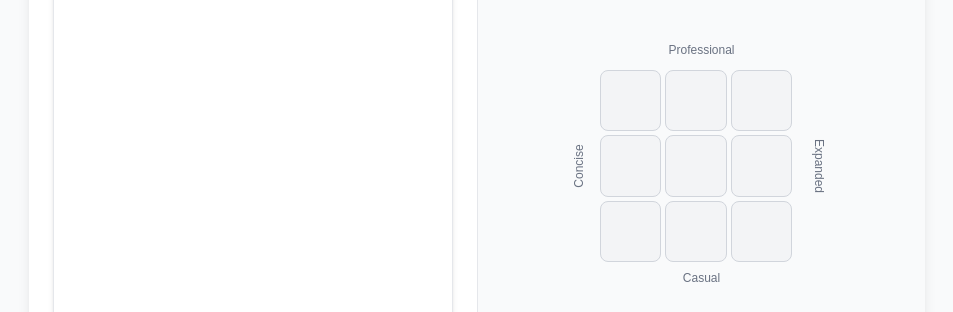
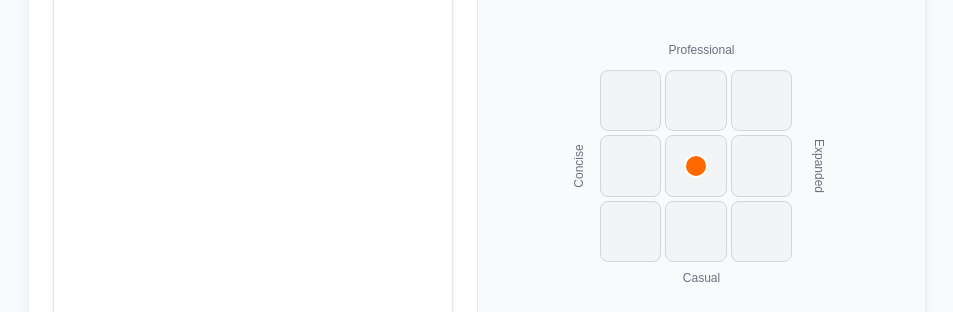
Before and after one commit to HarshGeed/Fiddle, a Next.js app: page / in a window 1280 px wide. Shown: the part 204-516 px from the top of the page, without its empty margins (163-1116 px from the left). Built offline with nearby package versions, Linux system fonts and the light colour scheme.

Commit message:
basic drag effect created

```diff
--- a/components/ToneMatrix.tsx
+++ b/components/ToneMatrix.tsx
@@ -1,25 +1,85 @@
+import React, { useState, useRef } from "react";
 
-// ToneMatrix: 3x3 grid selector for tone, with axis labels and pointer
-import React, { useState } from "react";
-
-// Props: onSelect callback receives the selected tone string
 type ToneMatrixProps = {
   onSelect: (tone: string) => void;
 };
 
 export default function ToneMatrix({ onSelect }: ToneMatrixProps) {
-  // Track selected cell as [row, col]
-  const [selected, setSelected] = useState<[number, number] | null>(null);
-
-  // Define axis tones for rows and columns
   const ROW_TONES = ["Professional", "Neutral", "Casual"];
   const COL_TONES = ["Concise", "Neutral", "Expanded"];
 
-  // Compute the tone name for a given cell
+  const gridRef = useRef<HTMLDivElement>(null);
+
+  // selected cell [row, col]
+  const [selected, setSelected] = useState<[number, number] | null>([1, 1]);
+  // draggable dot position
+  const [dotPos, setDotPos] = useState<{ x: number; y: number }>({
+    x: 0,
+    y: 0,
+  });
+  const [dragging, setDragging] = useState(false);
+
   const getTone = (row: number, col: number) => {
-    if (row === 1 && col === 1) return "Neutral"; // center cell
+    if (row === 1 && col === 1) return "Neutral";
     return `${ROW_TONES[row]} + ${COL_TONES[col]}`;
   };
+
+  // Initialize dot position after mount
+  React.useEffect(() => {
+    if (gridRef.current && selected) {
+      const grid = gridRef.current.getBoundingClientRect();
+      const cellSize = grid.width / 3;
+      setDotPos({
+        x: selected[1] * cellSize + cellSize / 2,
+        y: selected[0] * cellSize + cellSize / 2,
+      });
+    }
+  }, [selected]);
+
+  const handleMouseDown = (e: React.MouseEvent) => {
+    setDragging(true);
+    e.stopPropagation();
+  };
+
+  const handleMouseMove = (e: MouseEvent) => {
+    if (!dragging || !gridRef.current) return;
+    const grid = gridRef.current.getBoundingClientRect();
+    let x = e.clientX - grid.left;
+    let y = e.clientY - grid.top;
+
+    // clamp inside grid
+    x = Math.max(0, Math.min(x, grid.width));
+    y = Math.max(0, Math.min(y, grid.height));
+
+    setDotPos({ x, y });
+  };
+
+  const handleMouseUp = () => {
+    if (!dragging || !gridRef.current) return;
+    setDragging(false);
+
+    const grid = gridRef.current.getBoundingClientRect();
+    const cellSize = grid.width / 3;
+    const row = Math.min(2, Math.max(0, Math.floor(dotPos.y / cellSize)));
+    const col = Math.min(2, Math.max(0, Math.floor(dotPos.x / cellSize)));
+
+    setSelected([row, col]);
+    onSelect(getTone(row, col));
+
+    setDotPos({
+      x: col * cellSize + cellSize / 2,
+      y: row * cellSize + cellSize / 2,
+    });
+  };
+
+  React.useEffect(() => {
+    window.addEventListener("mousemove", handleMouseMove);
+    window.addEventListener("mouseup", handleMouseUp);
+    return () => {
+      window.removeEventListener("mousemove", handleMouseMove);
+      window.removeEventListener("mouseup", handleMouseUp);
+    };
+  });
 
   return (
     <div className="flex flex-col items-center justify-center w-full">
@@ -27,44 +87,51 @@ export default function ToneMatrix({ onSelect }: ToneMatrixProps) {
       <div className="flex justify-center mb-2 h-5">
         <span className="text-xs font-medium text-gray-500">Professional</span>
       </div>
+
       <div className="flex flex-row items-center justify-center">
-        {/* Left label (vertical) */}
+        {/* Left label */}
         <div className="flex flex-col justify-center h-48">
           <span className="text-xs font-medium text-gray-500 self-center -rotate-90">
             Concise
           </span>
         </div>
-        {/* 3x3 grid */}
-        <div className="grid grid-cols-3 gap-1 w-48 h-48 bg-transparent">
+
+        {/* Grid container */}
+        <div
+          ref={gridRef}
+          className="relative grid grid-cols-3 gap-1 w-48 h-48 bg-transparent"
+        >
           {[0, 1, 2].map((row) =>
             [0, 1, 2].map((col) => (
-              <button
+              <div
                 key={`${row}-${col}`}
-                className="relative bg-gray-100 border border-gray-300 rounded-lg w-full h-full flex items-center justify-center transition-colors hover:bg-gray-200 focus:outline-none"
-                style={{ aspectRatio: "1 / 1" }}
-                onClick={() => {
-                  setSelected([row, col]);
-                  onSelect(getTone(row, col));
-                }}
-                aria-label={getTone(row, col)}
-              >
-                {/* Orange marker for selected cell */}
-                {selected &&
-                  selected[0] === row &&
-                  selected[1] === col && (
-                    <span className="absolute w-5 h-5 rounded-full bg-orange-500 ring-2 ring-white transition-all"></span>
-                  )}
-              </button>
+                className="bg-gray-100 border border-gray-300 rounded-lg w-full h-full"
+              />
             ))
           )}
+
+          {/* Draggable orange dot */}
+          {selected && (
+            <div
+              onMouseDown={handleMouseDown}
+              className="absolute w-5 h-5 rounded-full bg-orange-500 ring-2 ring-white cursor-grab active:cursor-grabbing"
+              style={{
+                left: dotPos.x - 10,
+                top: dotPos.y - 10,
+                transition: dragging ? "none" : "0.2s",
+              }}
+            />
+          )}
         </div>
-        {/* Right label (vertical) */}
+
+        {/* Right label */}
         <div className="flex flex-col justify-center h-48">
           <span className="text-xs font-medium text-gray-500 self-center rotate-90">
             Expanded
           </span>
         </div>
       </div>
+
       {/* Bottom label */}
       <div className="flex justify-center mt-2 h-5">
         <span className="text-xs font-medium text-gray-500">Casual</span>
```
